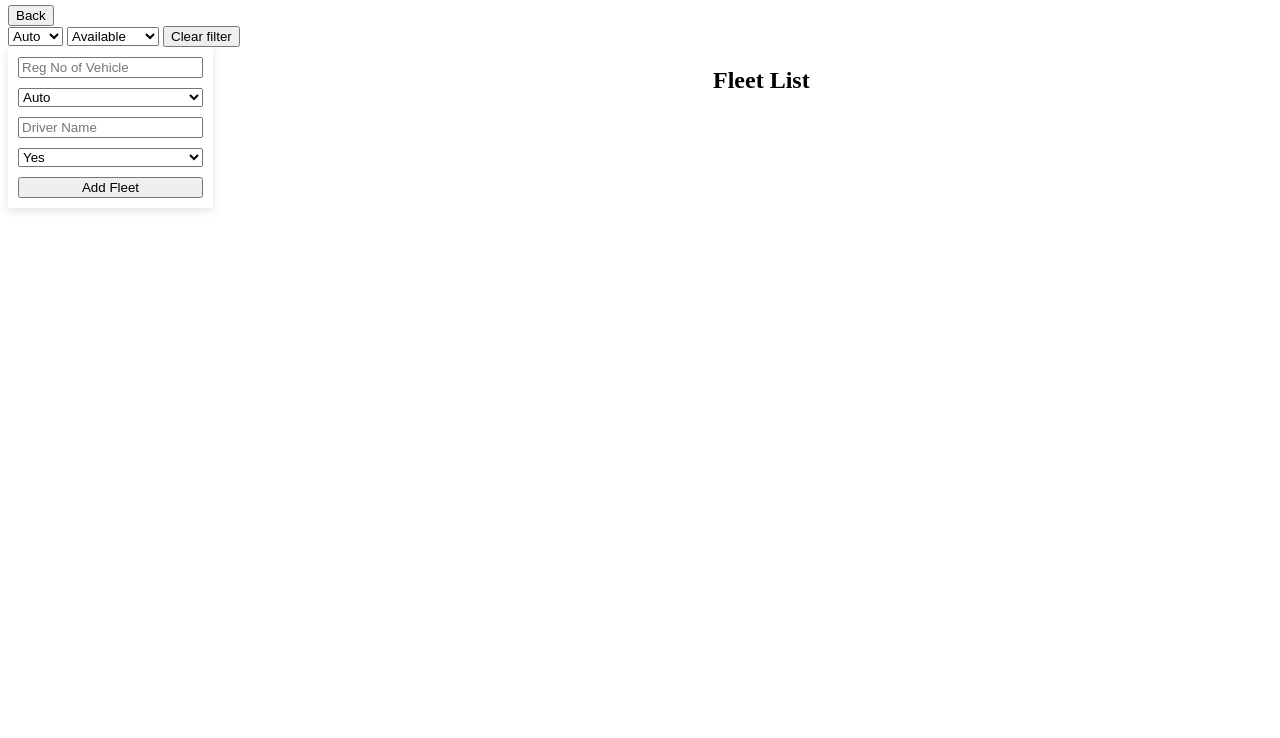
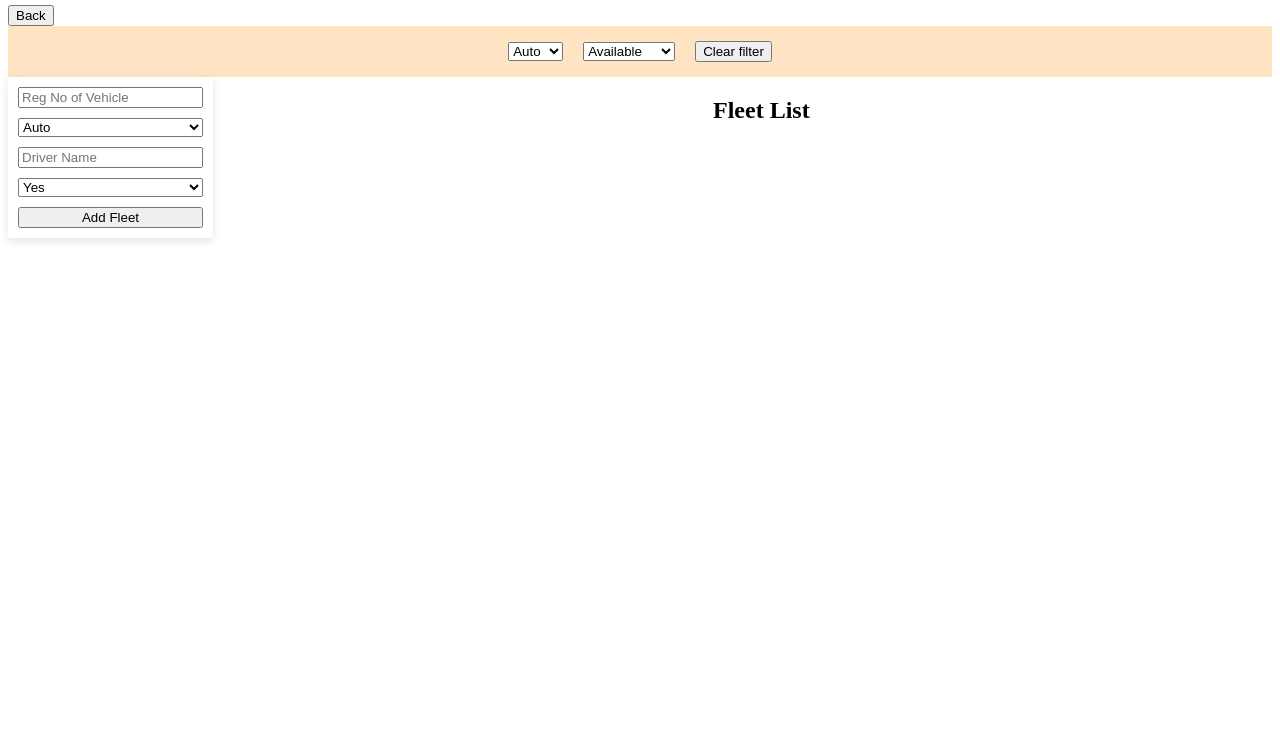
Before and after one commit to jallurividya/fleet-management-app, a plain HTML site: page admin.html in a window 1280 px wide. Shown: the part 62-800 px from the top of the page. Drawn offline with Linux system fonts and the light colour scheme.

```diff
--- a/admin.html
+++ b/admin.html
@@ -6,11 +6,14 @@
     <meta name="viewport" content="width=device-width, initial-scale=1.0">
     <title>Admin Dashboard</title>
     <style>
-        .nav{
+        #nav{
             background-color: bisque;
             display: flex;
             flex-direction: row;
             gap: 20px;
+            padding: 15px;
+            align-items: center;
+            justify-content: center;
         }
         #sidebar {
             display: flex;
```
